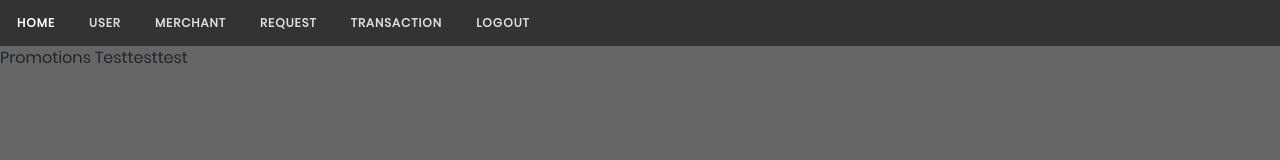
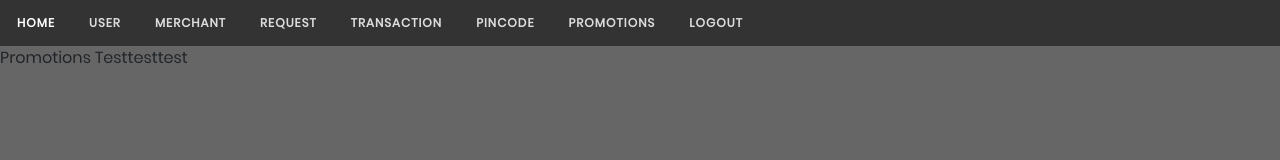
Before and after one commit to K-Cashless/K-Cashless-webAdmin, a plain HTML site: page promotions.html in a window 1280 px wide. Drawn offline with nearby package versions, Linux system fonts and the light colour scheme.

Commit message:
add items in nav bar + format doc

```diff
--- a/promotions.html
+++ b/promotions.html
@@ -1,11 +1,12 @@
 <!DOCTYPE html>
 <html lang="en">
+
 <head>
 	<title>Merchant Information K-Cashless Management System</title>
 	<meta charset="UTF-8">
 	<meta name="viewport" content="width=device-width, initial-scale=1">
 	<!--===============================================================================================-->
-	<link rel="icon" type="image/png" href="images/icons/favicon.ico"/>
+	<link rel="icon" type="image/png" href="images/icons/favicon.ico" />
 	<!--===============================================================================================-->
 	<link rel="stylesheet" type="text/css" href="vendor/bootstrap/css/bootstrap.min.css">
 	<!--===============================================================================================-->
@@ -33,6 +34,7 @@
 	<!--===============================================================================================-->
 
 </head>
+
 <body style="background-color: #666666;">
 	<!--  Navigation bar -->
 	<div id='cssmenu'>
@@ -42,10 +44,11 @@
 			<li><a href='merchant.html'>Merchant</a></li>
 			<li><a href='request.html'>Request</a></li>
 			<li><a href='transaction.html'>Transaction</a></li>
-		   <li id="logout"><a href= 'javascript:logout()'>Logout</a></li>
+			<li><a href='pincode.html'>Pincode</a></li>
+			<li><a href='promotions.html'>Promotions</a></li>
+			<li id="logout"><a href='javascript:logout()'>Logout</a></li>
 		</ul>
 	</div>
-
 	<!--  //Navigation bar -->
 	Promotions Testtesttest
 
@@ -70,4 +73,5 @@
 	<script src="js/logout.js"></script>
 
 </body>
+
 </html>
```
Also changed, not shown: main.html (+4 -1 lines), merchant.html (+5 -2 lines), request.html (+7 -2 lines), transaction.html (+7 -2 lines), user.html (+8 -3 lines). Lines whose indentation alone changed are shown as unchanged.
